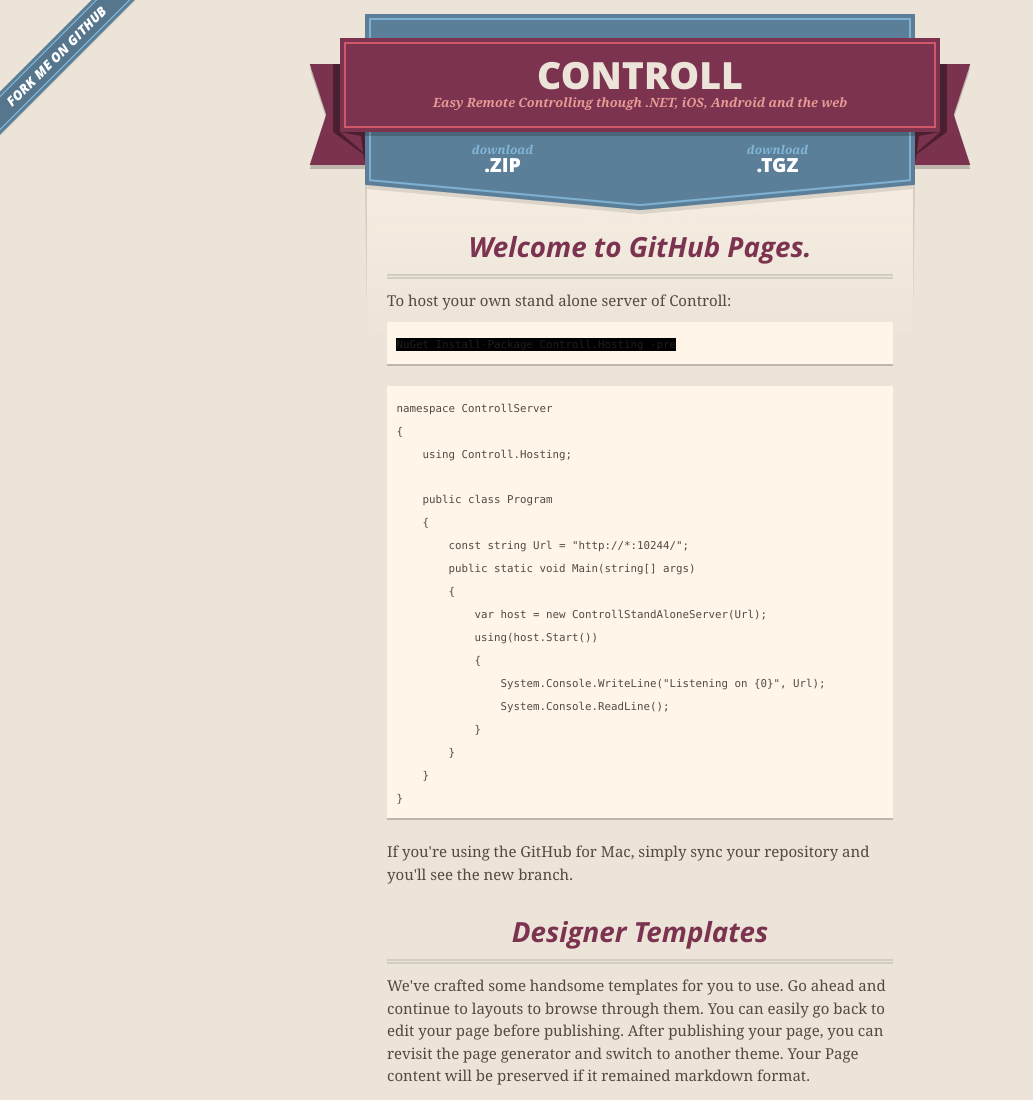
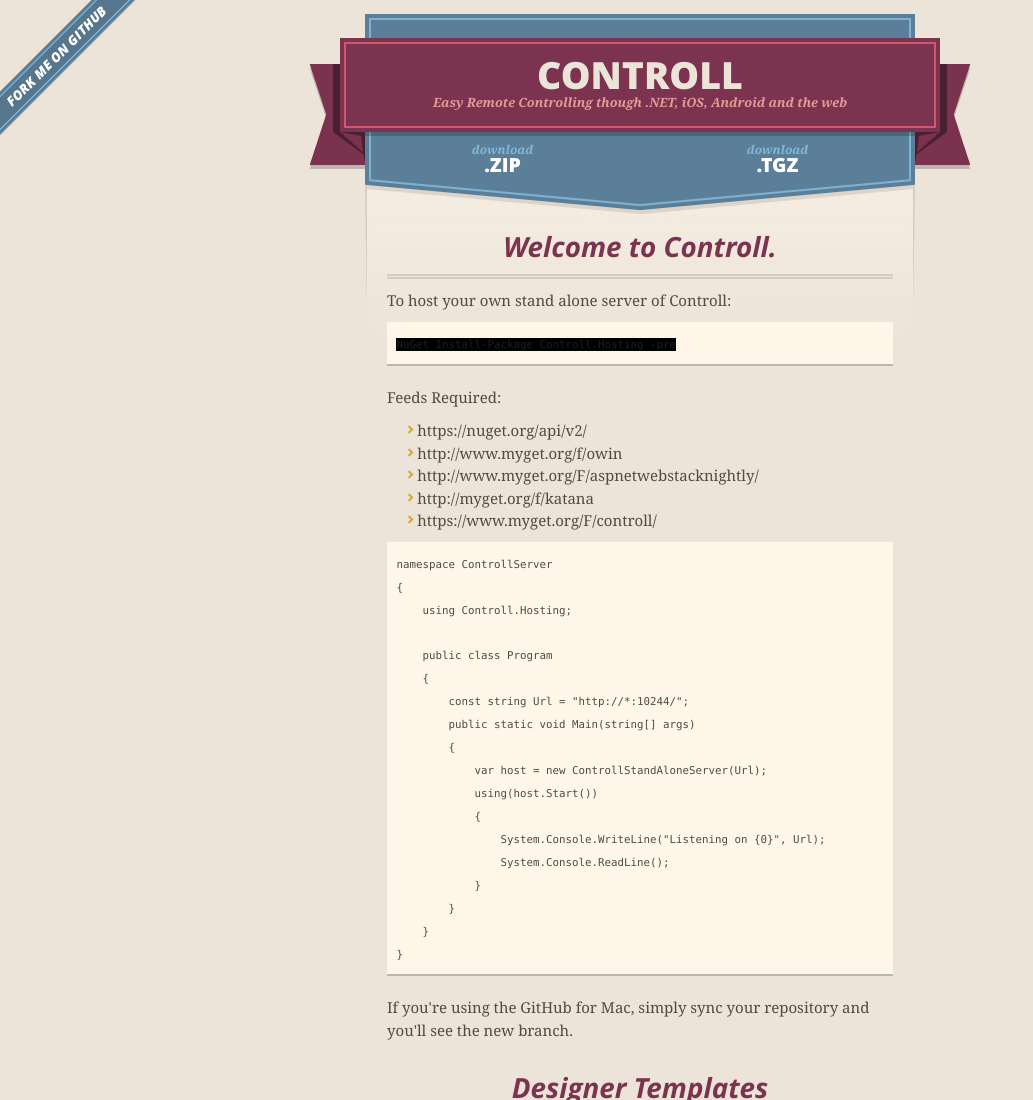
Before and after one commit to thecopy/Controll, a plain HTML site: page index.html in a window 1280 px wide. Shown: the top 1100 px of the page, without its empty margins (0-1033 px from the left). Drawn offline with nearby package versions, Linux system fonts and the light colour scheme.

Commit message:
Update index.html

```diff
--- a/index.html
+++ b/index.html
@@ -47,13 +47,21 @@
 
       <section id="main_content">
         <h3>
-<a name="welcome-to-github-pages" class="anchor" href="#welcome-to-github-pages"><span class="octicon octicon-link"></span></a>Welcome to GitHub Pages.</h3>
+<a name="welcome-to-github-pages" class="anchor" href="#welcome-to-github-pages"><span class="octicon octicon-link"></span></a>Welcome to Controll.</h3>
 
 <p>To host your own stand alone server of Controll:</p>
 
 <pre><code style="background-color: black; color: rgb(30,30,30)">NuGet Install-Package Controll.Hosting -pre
 </code></pre>
-
+<p><small>Feeds Required:
+  <ul>
+    <li>https://nuget.org/api/v2/</li>
+    <li>http://www.myget.org/f/owin</li>
+    <li>http://www.myget.org/F/aspnetwebstacknightly/</li>
+    <li>http://myget.org/f/katana</li>
+    <li>https://www.myget.org/F/controll/</li>
+  </ul>
+</small></p>
 <pre><code>namespace ControllServer
 {
     using Controll.Hosting;
```
